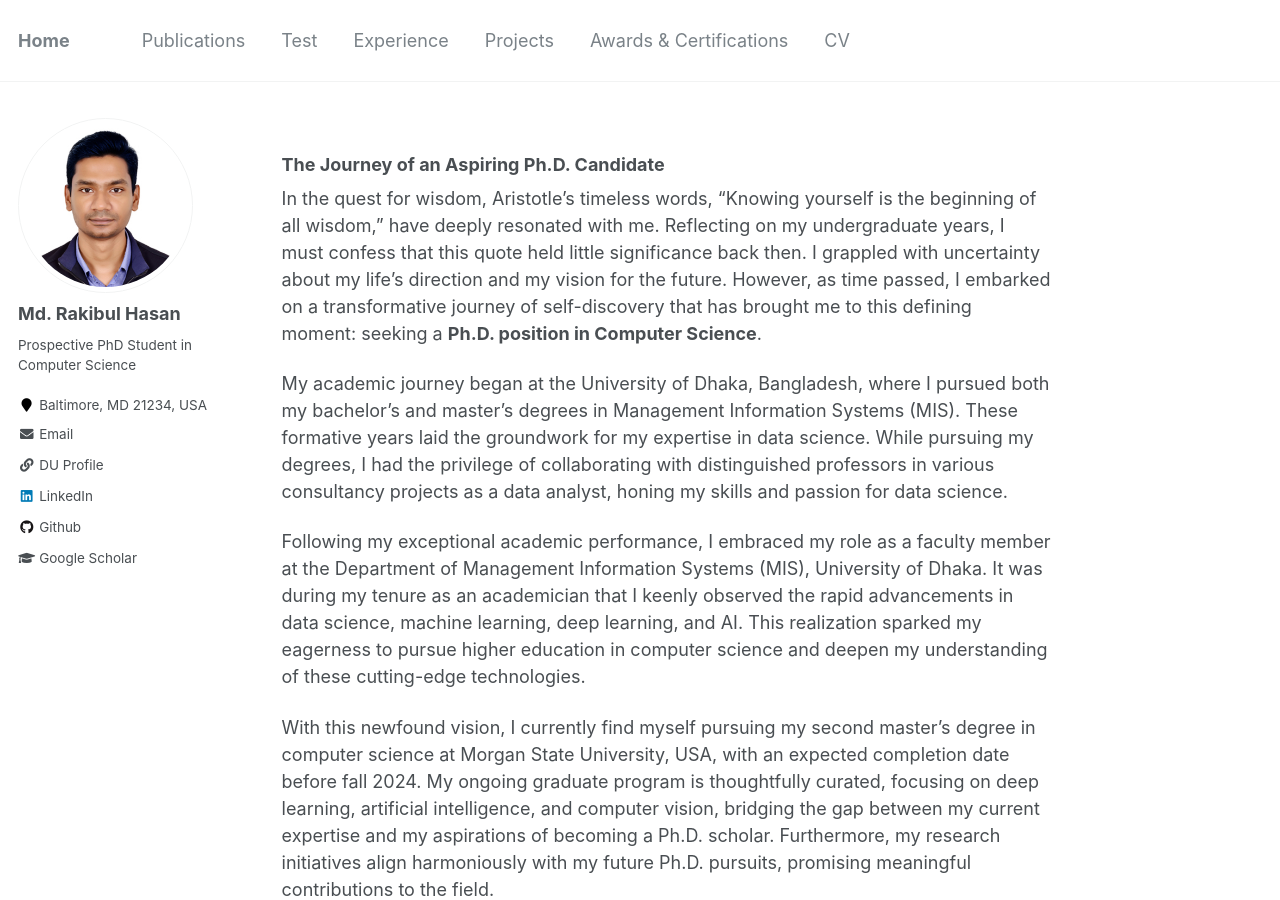
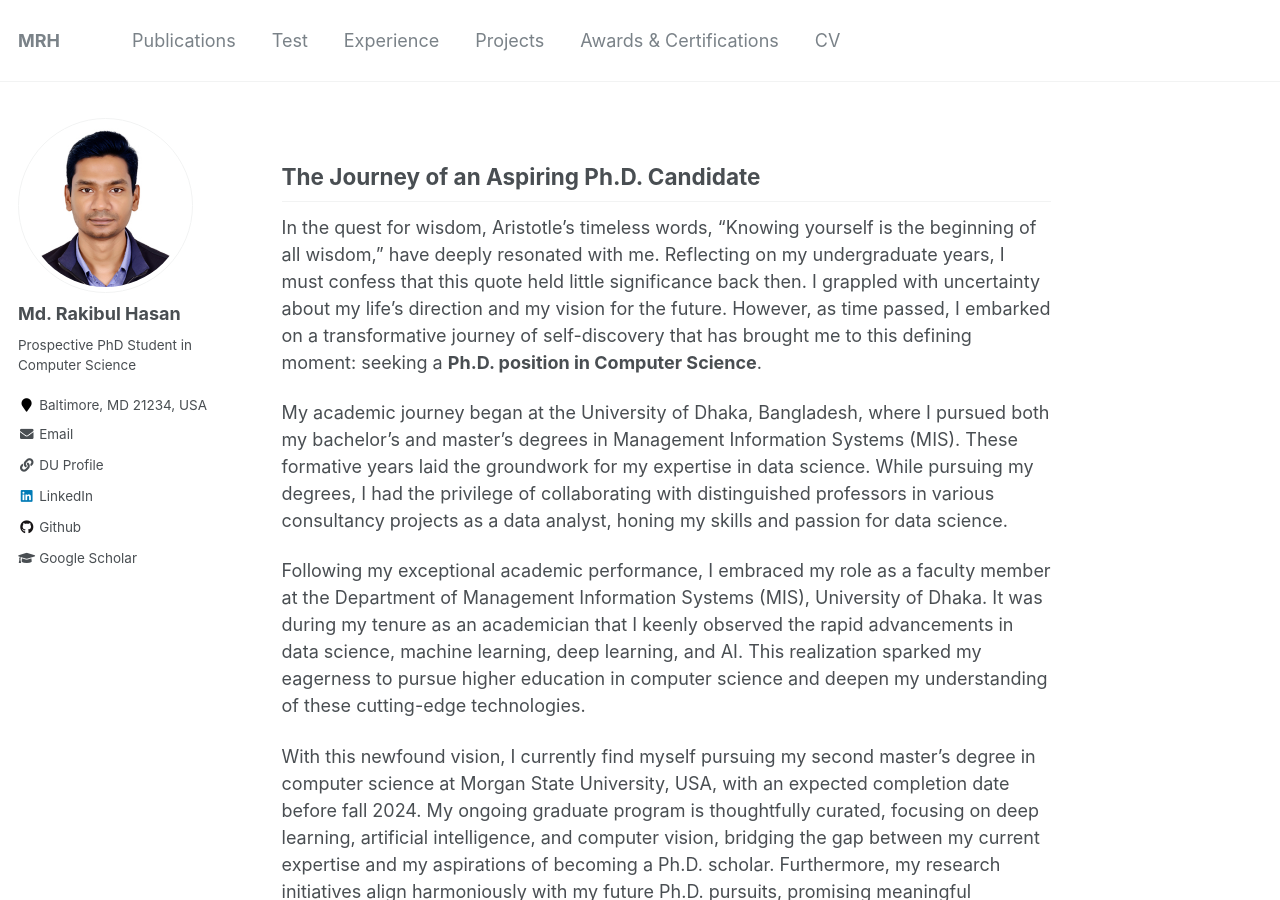
Before and after one commit to Hasan-MdRakibul/hasan-mdrakibul.github.io, a Jekyll site: the page built from _pages/about.md, in a window 1280 px wide and 900 px high. Built offline with Jekyll 4.4.1, drawn with Linux system fonts in a browser that asks for light colours.

Commit message:
init changes

```diff
--- a/_config.yml
+++ b/_config.yml
@@ -7,7 +7,7 @@
 
 # Site Settings
 locale                   : "en-US"
-title                    : "Home"
+title                    : "MRH"
 title_separator          : "-"
 name                     : &name "Md. Rakibul Hasan"
 description              : &description "personal description"
--- a/_pages/about.md
+++ b/_pages/about.md
@@ -7,7 +7,7 @@ redirect_from:
   - /about/
   - /about.html
 ---
-### The Journey of an Aspiring Ph.D. Candidate
+## The Journey of an Aspiring Ph.D. Candidate
 In the quest for wisdom, Aristotle's timeless words, "Knowing yourself is the beginning of all wisdom," have deeply resonated with me. Reflecting on my undergraduate years, I must confess that this quote held little significance back then. I grappled with uncertainty about my life's direction and my vision for the future. However, as time passed, I embarked on a transformative journey of self-discovery that has brought me to this defining moment: seeking a **Ph.D. position in Computer Science**.
 
 My academic journey began at the University of Dhaka, Bangladesh, where I pursued both my bachelor's and master's degrees in Management Information Systems (MIS). These formative years laid the groundwork for my expertise in data science. While pursuing my degrees, I had the privilege of collaborating with distinguished professors in various consultancy projects as a data analyst, honing my skills and passion for data science.
```
